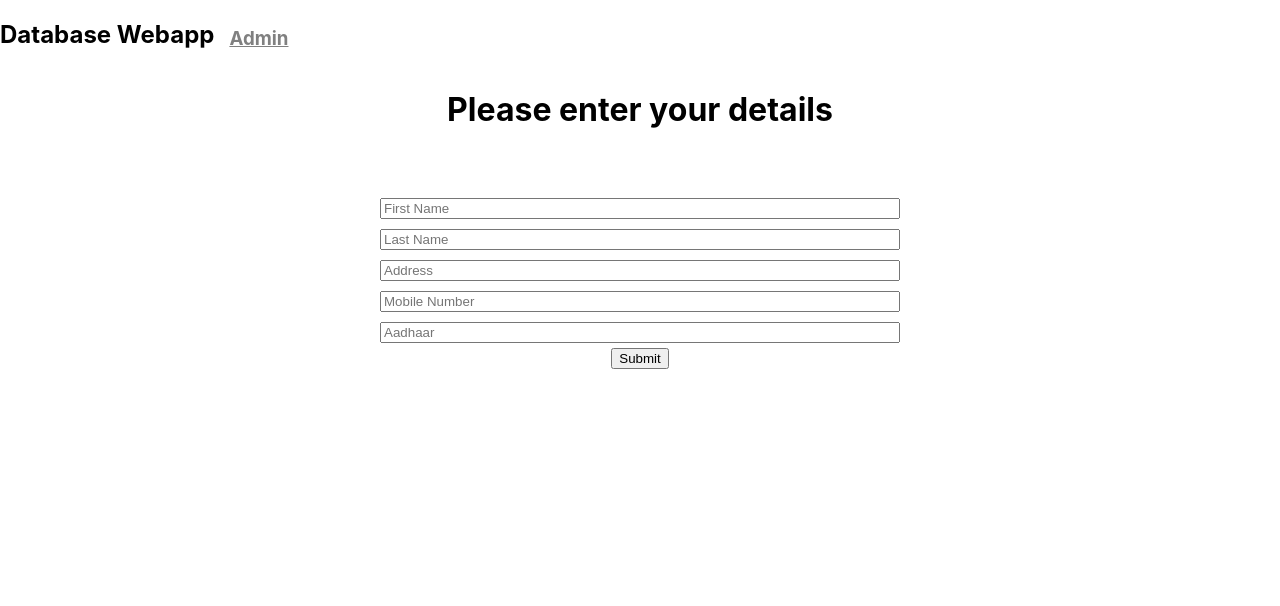
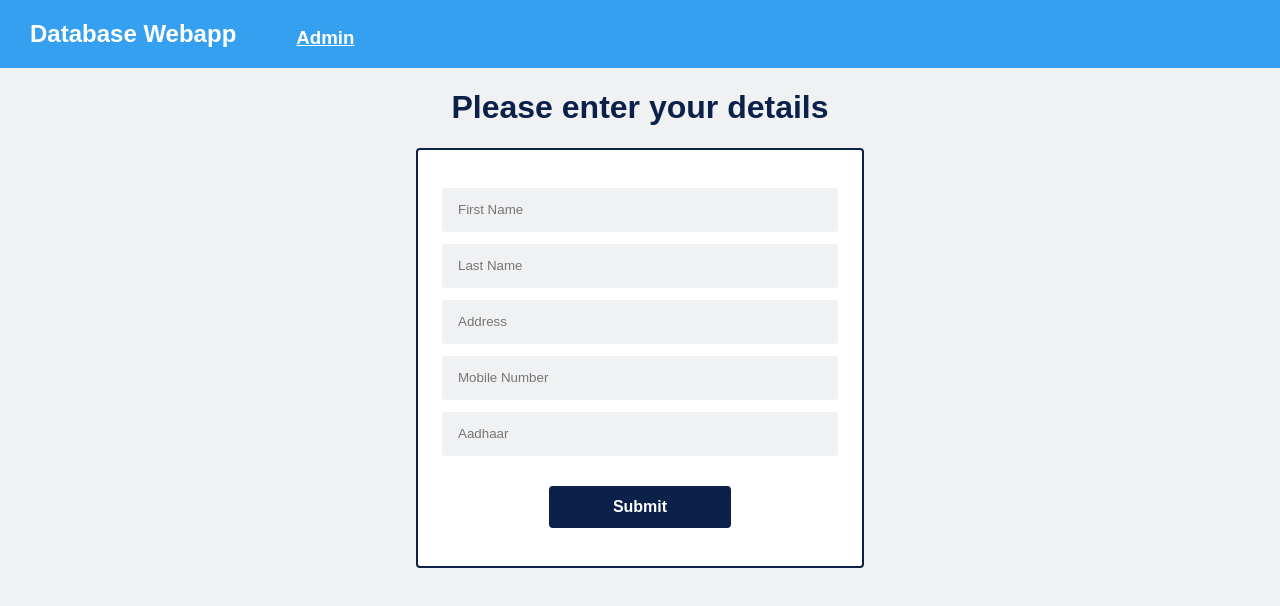
Before and after one commit to MridulSharma19/Crud, a React (Create React App) app in the folder assignment/: page / in a window 1280 px wide. Shown: the top 606 px of the page. Built offline with nearby package versions, Linux system fonts and the light colour scheme.

Commit message:
improved UI

```diff
--- a/assignment/src/components/header.jsx
+++ b/assignment/src/components/header.jsx
@@ -1,13 +1,18 @@
-import React from 'react'
-import {Link} from  'react-router-dom'
-const Header=()=>{
- return (
-     <div className="header" style={{display:'flex',flexDirection:'row'}}>
-         <Link style={{textDecoration:"none", color:'black', marginRight:'15px',alignSelf:'flex-end'}} to="/"><h2>Database Webapp</h2></Link>
-         <Link style={{ color:'grey', marginRight:'15px',alignSelf:'flex-end'}} to='/admin'><h3>Admin</h3> </Link>
+import React from "react";
+import { Link } from "react-router-dom";
+import "./header.style.css";
 
-     </div>
- )
-}
+const Header = () => {
+  return (
+    <div className="header">
+      <Link className="header-brand" to="/">
+        <h2>Database Webapp</h2>
+      </Link>
+      <Link className="header-admin-link" to="/admin">
+        <h3>Admin</h3>{" "}
+      </Link>
+    </div>
+  );
+};
 
-export default Header
+export default Header;
--- /dev/null
+++ b/assignment/src/components/header.style.css
@@ -0,0 +1,18 @@
+.header {
+  display: flex;
+  flex-direction: row;
+  background-color: #35a0ef;
+  color: white;
+}
+
+.header-brand {
+  margin: 0 30px;
+  align-self: flex-start;
+  text-decoration: none;
+  color: white;
+}
+.header-admin-link {
+  color: white;
+  align-self: flex-end;
+  margin: 0 30px;
+}
--- a/assignment/src/index.css
+++ b/assignment/src/index.css
@@ -1,13 +1,14 @@
 body {
   margin: 0;
-  font-family: -apple-system, BlinkMacSystemFont, 'Segoe UI', 'Roboto', 'Oxygen',
+  /*font-family: -apple-system, BlinkMacSystemFont, 'Segoe UI', 'Roboto', 'Oxygen',
     'Ubuntu', 'Cantarell', 'Fira Sans', 'Droid Sans', 'Helvetica Neue',
-    sans-serif;
+    sans-serif;*/
+  font-family: "Poppins", sans-serif;
   -webkit-font-smoothing: antialiased;
   -moz-osx-font-smoothing: grayscale;
+  background-color: #f0f1f3;
+  overflow: auto;
 }
 
 code {
-  font-family: source-code-pro, Menlo, Monaco, Consolas, 'Courier New',
-    monospace;
 }
--- a/assignment/src/pages/admin/admin.jsx
+++ b/assignment/src/pages/admin/admin.jsx
@@ -1,39 +1,59 @@
-import React,{useState,useEffect} from 'react'
-import axios from 'axios'
+import React, { useState, useEffect } from "react";
+import axios from "axios";
+import "./admin.style.css";
 
+const Admin = () => {
+  const [data, setData] = useState();
+  const getData = async () => {
+    try {
+      const response = await axios.get("/info");
 
-const Admin=()=>{
-    const [data,setData]=useState()
-    const getData=async()=>{
-        try{
-            const response= await axios.get('/info')
+      setData(response.data);
+    } catch (err) {
+      console.log(err);
+    }
+  };
 
-            setData(response.data)
-        }catch(err){console.log(err)}
-    }
+  useEffect(() => {
+    getData();
+  }, []);
 
-    useEffect(()=>{
-        getData()
-    },[])
-
-
-    return(
-        <div className="admin" >
-            <h1>Admin View</h1>
-            <h1>Details of the registered users</h1>
-            <table style={{marginTop:"20px" ,marginLeft:'auto',marginRight:'auto',width:'80%'}}>
+  return (
+    <div className="admin">
+      <h1 className="admin-heading">Admin View</h1>
+      <h1 className="admin-subheading">Details of the registered users</h1>
+      <table
+        className="admin-table"
+        style={{
+          marginTop: "20px",
+          marginLeft: "auto",
+          marginRight: "auto",
+          width: "80%",
+        }}
+      >
         <thead>
           <tr>
-                    <th> <h2> Firstname</h2></th>
-                    <th><h2>Lastname</h2></th>
-                    <th><h2>Address</h2></th>
-                    <th><h2>Mobile No.</h2></th>
-                    <th><h2>Aadhaar</h2></th>
+            <th>
+              {" "}
+              <h2> Firstname</h2>
+            </th>
+            <th>
+              <h2>Lastname</h2>
+            </th>
+            <th>
+              <h2>Address</h2>
+            </th>
+            <th>
+              <h2>Mobile No.</h2>
+            </th>
+            <th>
+              <h2>Aadhaar</h2>
+            </th>
           </tr>
         </thead>
         <tbody>
-                {data?
-                data.map(item=>(
+          {data
+            ? data.map((item) => (
                 <tr>
                   <td>{item.firstName}</td>
                   <td>{item.lastName}</td>
@@ -41,12 +61,12 @@ const Admin=()=>{
                   <td>{item.mobileNumber}</td>
                   <td>{item.adhaar}</td>
                 </tr>
-                )):null
-                }
+              ))
+            : null}
         </tbody>
       </table>
     </div>
-    )
-}
+  );
+};
 
-export default Admin
+export default Admin;
--- /dev/null
+++ b/assignment/src/pages/admin/admin.style.css
@@ -0,0 +1,37 @@
+.admin {
+  overflow: auto;
+  height: 100vh;
+}
+
+.admin-heading {
+  color: #0b214a;
+}
+
+.admin-subheading {
+  color: #0b214a;
+  margin-bottom: 32px;
+}
+
+.admin-table {
+  background-color: white;
+}
+
+table,
+th,
+td {
+  border: 1px solid black;
+  border-collapse: collapse;
+}
+
+th {
+  color: white;
+  background-color: #0b214a;
+}
+
+td {
+  padding: 8px;
+}
+
+tr:nth-child(even) {
+  background-color: #f0f1f3;
+}
--- a/assignment/src/pages/homepage/homepage.jsx
+++ b/assignment/src/pages/homepage/homepage.jsx
@@ -1,57 +1,100 @@
-import React,{useState} from 'react'
-import axios from 'axios'
+import React, { useState } from "react";
+import axios from "axios";
+import "./homepage.style.css";
 
-const Homepage=()=>{
-    const [info,setInfo] = useState({firstName:'',lastName:'',mobileNumber:'',adhaar:'',address:''})
-    const {firstName,lastName,address,adhaar,mobileNumber}  = info
-    const handleChange = event => {
+const Homepage = () => {
+  const [info, setInfo] = useState({
+    firstName: "",
+    lastName: "",
+    mobileNumber: "",
+    adhaar: "",
+    address: "",
+  });
+
+  const { firstName, lastName, address, adhaar, mobileNumber } = info;
+
+  const handleChange = (event) => {
     const { name, value } = event.target;
 
-        setInfo({...info, [name]: value });
+    setInfo({ ...info, [name]: value });
   };
-    const handleSubmit=async(event)=>{
+
+  const handleSubmit = async (event) => {
     event.preventDefault();
-        if (address.length===0){
-            return alert('Invalid address')
+    if (address.length === 0) {
+      return alert("Invalid address");
     }
-        if (lastName.length===0){
-            return alert('Invalid last name')
+    if (lastName.length === 0) {
+      return alert("Invalid last name");
     }
-        if (firstName.length===0){
-            return alert('Invalid First name')
+    if (firstName.length === 0) {
+      return alert("Invalid First name");
     }
-        if (mobileNumber.length!==10){
-            return alert('Invalid Mobile number')
+    if (mobileNumber.length !== 10) {
+      return alert("Invalid Mobile number");
     }
-        if (adhaar.length!==16){
-            return alert('Invalid adhaar number')
+    if (adhaar.length !== 16) {
+      return alert("Invalid adhaar number");
     }
-        try{
-        await axios.post('/info', info)
-         }catch (err){
-             console.log(err)
+    try {
+      await axios.post("/info", info);
+    } catch (err) {
+      console.log(err);
     }
-        setInfo({firstName:'',lastName:'',mobileNumber:'',adhaar:'',address:''})
+    setInfo({
+      firstName: "",
+      lastName: "",
+      mobileNumber: "",
+      adhaar: "",
+      address: "",
+    });
+  };
 
-
-
-    }
-
-
-    return(
-        <div className="homepage" >
-            <h1 >Please enter your details </h1>
-            <form onSubmit={handleSubmit} style={{ marginTop:'5%',width:'100%', display:'flex', flexDirection:'column' , alignItems:'center'}} >
-                <input type="text" name='firstName'style={{ width:'40%', margin:'5px'}} placeholder='First Name' value={firstName} onChange={handleChange} />
-                <input type="text" name='lastName'style={{ width:'40%', margin:'5px'}} placeholder='Last Name' value={lastName} onChange={handleChange} />
-                <input type="text" name='address' style={{ width:'40%', margin:'5px'}} placeholder='Address' value={address} onChange={handleChange} />
-                <input type='number' name='mobileNumber' style={{ width:'40%', margin:'5px'}} placeholder='Mobile Number' value={mobileNumber} onChange={handleChange} />
-                <input type="number" name='adhaar' style={{ width:'40%', margin:'5px'}} placeholder='Aadhaar' value={adhaar} onChange={handleChange} />
-                <button type='submit'>Submit</button>
+  return (
+    <div className="homepage">
+      <h1 className="homepage-heading">Please enter your details </h1>
+      <form className="details-form" onSubmit={handleSubmit}>
+        <input
+          type="text"
+          name="firstName"
+          placeholder="First Name"
+          value={firstName}
+          onChange={handleChange}
+        />
+        <input
+          type="text"
+          name="lastName"
+          placeholder="Last Name"
+          value={lastName}
+          onChange={handleChange}
+        />
+        <input
+          type="text"
+          name="address"
+          placeholder="Address"
+          value={address}
+          onChange={handleChange}
+        />
+        <input
+          type="number"
+          name="mobileNumber"
+          placeholder="Mobile Number"
+          value={mobileNumber}
+          onChange={handleChange}
+        />
+        <input
+          type="number"
+          name="adhaar"
+          placeholder="Aadhaar"
+          value={adhaar}
+          onChange={handleChange}
+        />
+        <button className="btn-submit" type="submit">
+          Submit
+        </button>
       </form>
     </div>
-    )
+  );
+};
 
-}
-
-export default Homepage
+export default Homepage;
--- /dev/null
+++ b/assignment/src/pages/homepage/homepage.style.css
@@ -0,0 +1,46 @@
+.homepage {
+  width: 100%;
+  display: flex;
+  flex-direction: column;
+  align-items: center;
+}
+
+.homepage-heading {
+  color: #0b214a;
+}
+
+.details-form {
+  box-sizing: border-box;
+  border: 2px solid #0b214a;
+  border-radius: 4px;
+  width: 35%;
+  display: flex;
+  flex-direction: column;
+  align-items: center;
+  padding: 32px 40px;
+  background-color: white;
+}
+
+input {
+  background-color: #f0f1f3;
+  border: 0 solid transparent;
+  border-radius: 4px;
+  width: 100%;
+  height: 32px;
+  margin: 6px;
+  padding: 6px 16px;
+  color: #0b214a;
+}
+
+.btn-submit {
+  margin: 6px;
+  background-color: #0b214a;
+  width: 50%;
+  height: 42px;
+  color: white;
+  border: 0px solid #0b214a;
+  border-radius: 4px;
+  font-size: 1em;
+  font-weight: bold;
+  margin-top: 24px;
+}
--- a/assignment/src/pages/login/login.jsx
+++ b/assignment/src/pages/login/login.jsx
@@ -1,39 +1,51 @@
-import React,{useState} from 'react'
+import React, { useState } from "react";
+import axios from "axios";
+import "./login.style.css";
 
-import axios from 'axios'
+const Login = ({ setAuth, history }) => {
+  const [credentials, setCredentials] = useState({ email: "", password: "" });
+  const { email, password } = credentials;
+  const handleSubmit = async (event) => {
+    event.preventDefault();
+    try {
+      const a = await axios.post("/login", credentials);
+      if (a.status == 200) {
+        setAuth(true);
+      }
+    } catch (err) {
+      alert("login failed");
+    }
+  };
 
+  const handleChange = (event) => {
+    const { value, name } = event.target;
 
-const Login=({setAuth,history})=>{
-    const[credentials,setCredentials]=useState({email:'',password:''})
-    const {email,password} = credentials
-    const handleSubmit = async (event) => {
-        event.preventDefault();
-       try { const a =await axios.post('/login',credentials)
-        if (a.status==200){
-            setAuth(true)}
+    setCredentials({ ...credentials, [name]: value });
+  };
+  return (
+    <div className="admin-login">
+      <h1 className="admin-login-heading">Admin Login</h1>
+      <form className="admin-login-form" onSubmit={handleSubmit}>
+        <input
+          type="email"
+          name="email"
+          placeholder="Email"
+          value={email}
+          onChange={handleChange}
+        />
+        <input
+          type="password"
+          name="password"
+          placeholder="Password"
+          value={password}
+          onChange={handleChange}
+        />
+        <button className="admin-login-submit" type="submit">
+          Login
+        </button>
+      </form>
+    </div>
+  );
+};
 
-      }catch(err){
-          alert('login failed')
-
-    }}
-
-
-      const handleChange = event => {
-        const { value, name } = event.target;
-
-        setCredentials({...credentials, [name]: value });
-      };
-    return(
-        <div className="admin">
-            <h1>Admin Login</h1>
-            <form onSubmit={handleSubmit}  style={{display:'flex' ,marginTop:'5%', flexDirection:"column",alignItems:'center'}}>
-                <input type="email" style={{width:'20%', margin:'10px'}} name='email' placeholder='Email' value={email} onChange={handleChange} />
-                <input type="password" style={{width:'20%', margin:'10px'}} name='password' placeholder='Password' value={password} onChange={handleChange} />
-                <button type="submit" >Login</button>
-                </form>
-
-        </div>
-    )
-}
-
-export default Login
+export default Login;
--- /dev/null
+++ b/assignment/src/pages/login/login.style.css
@@ -0,0 +1,46 @@
+.admin-login {
+  width: 100%;
+  display: flex;
+  flex-direction: column;
+  align-items: center;
+}
+
+.admin-login-heading {
+  color: #0b214a;
+}
+
+.admin-login-form {
+  box-sizing: border-box;
+  border: 2px solid #0b214a;
+  border-radius: 4px;
+  width: 35%;
+  display: flex;
+  flex-direction: column;
+  align-items: center;
+  padding: 32px 40px;
+  background-color: white;
+}
+
+input {
+  background-color: #f0f1f3;
+  border: 0 solid transparent;
+  border-radius: 4px;
+  width: 100%;
+  height: 32px;
+  margin: 6px;
+  padding: 6px 16px;
+  color: #0b214a;
+}
+
+.admin-login-submit {
+  margin: 6px;
+  background-color: #0b214a;
+  width: 50%;
+  height: 42px;
+  color: white;
+  border: 0px solid #0b214a;
+  border-radius: 4px;
+  font-size: 1em;
+  font-weight: bold;
+  margin-top: 24px;
+}
```
Also changed, not shown: 1 other file (tests, documents, lock files or other folders). Lines whose indentation alone changed are shown as unchanged.
